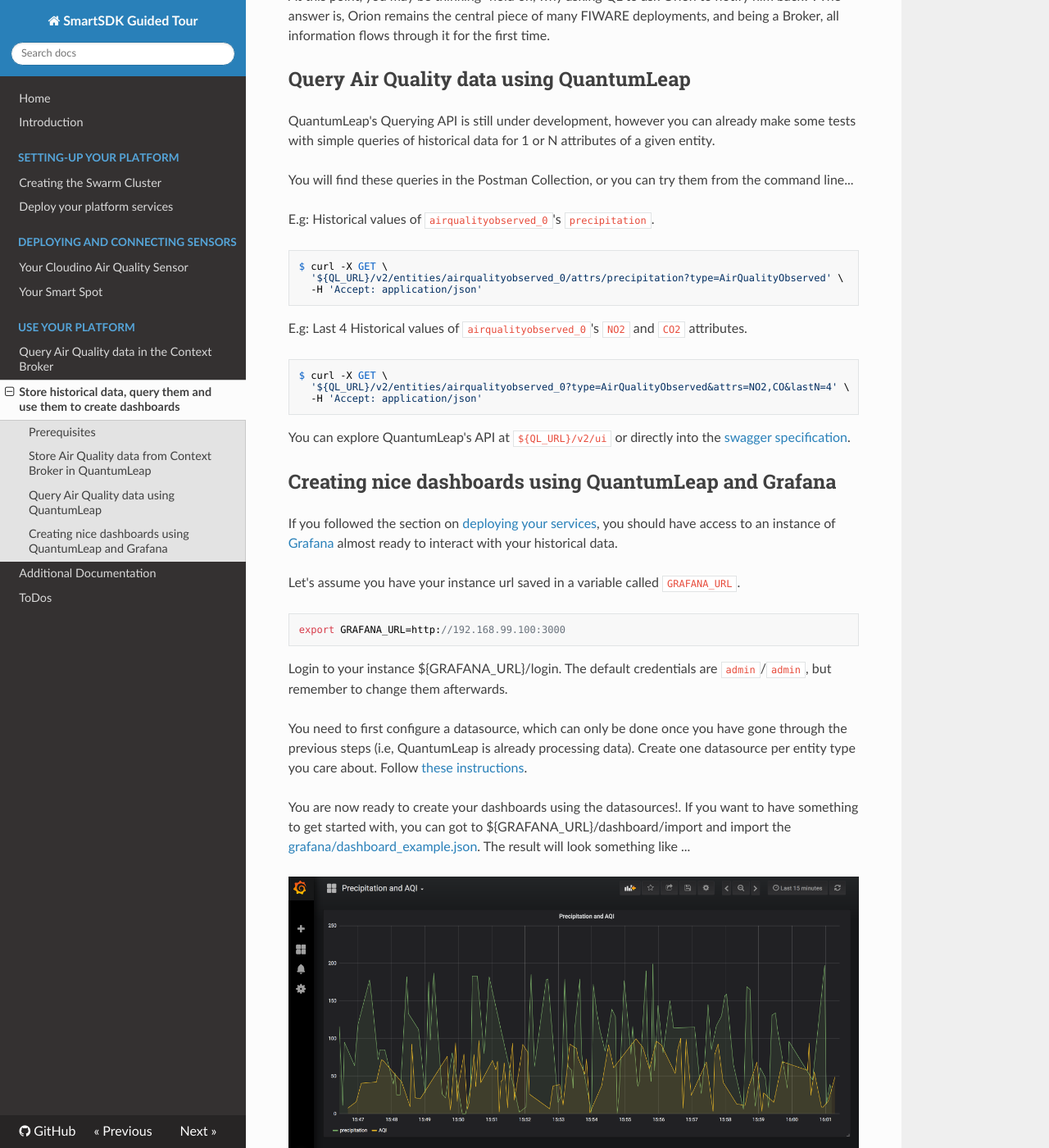
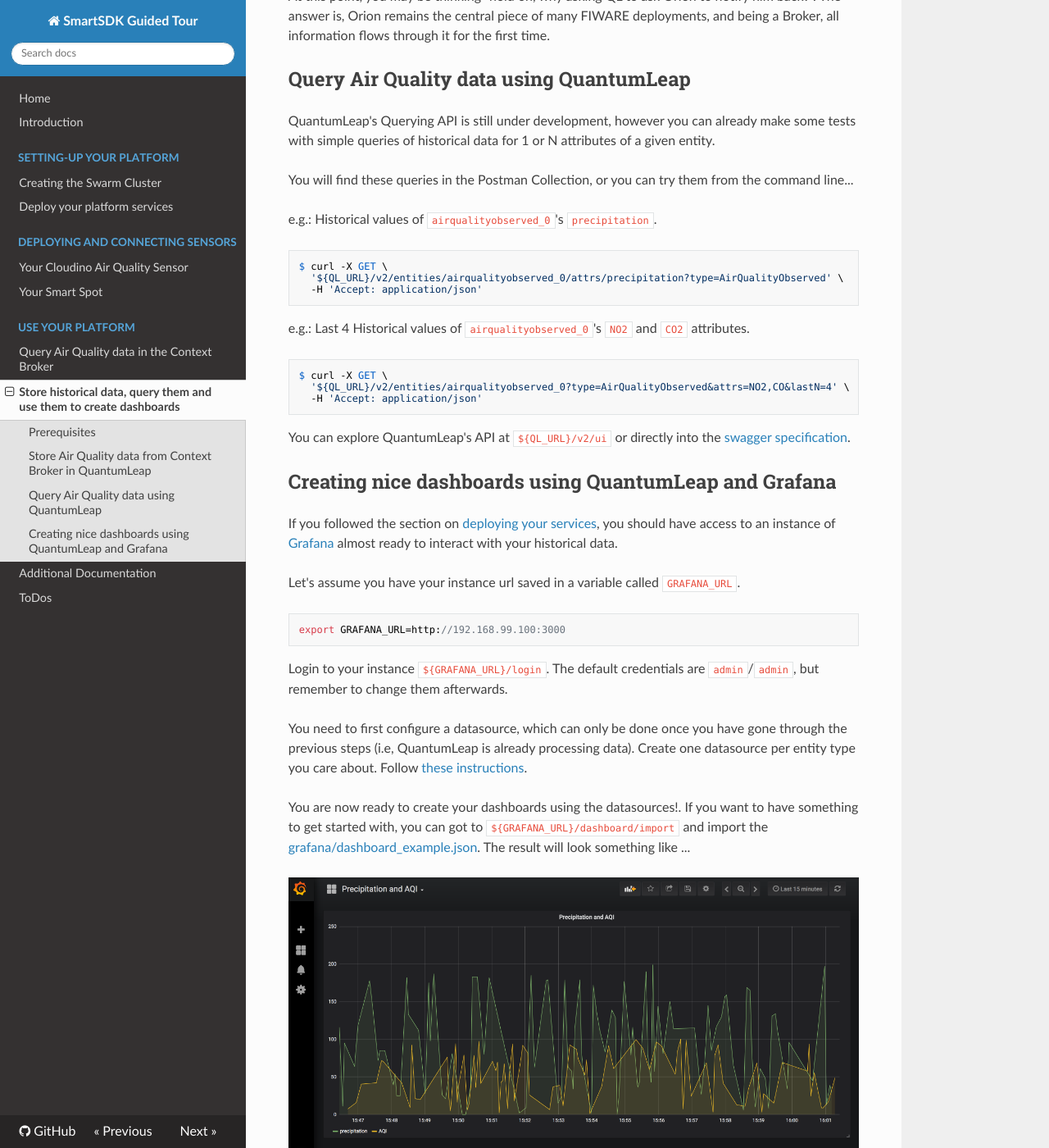
Before and after one commit to smartsdk/guided-tour, an MkDocs documentation site: the page built from docs/services/quantumleap.md, in a window 1280 px wide and 1400 px high, scrolled down 1226 px. Shown: the whole window at 82% size. Built offline with MkDocs 1.6.1, drawn with Linux system fonts in a browser that asks for light colours; nearby versions of some CDN libraries; comment, search, counter and statistics services are not loaded; old or Windows-style settings are respelled for this version of MkDocs; some of the changed text lies outside the part shown.

Commit message:
Minor fix

````diff
--- a/docs/services/quantumleap.md
+++ b/docs/services/quantumleap.md
@@ -24,13 +24,14 @@ endpoint `/v2/subscribe` that will create the subscription in Orion. By default,
 it will create a subscription to receive notification for ALL changes of ALL
 entities that enter Orion. For this guide this is good enough; however, if you
 want to adjust the scope of notifications, have a look at the `/v2/ui` endpoint
-of your deployed QL (E.g `${QL_URL}/v2/ui`).
+of your deployed QL (e.g. `${QL_URL}/v2/ui`).
 
 If you are using the [SmartSDK Postman Collection](https://github.com/smartsdk/smartsdk-recipes/blob/master/recipes/tools/postman_collection.json),
 you have already a prepared call for this endpoint within the QuantumLeap folder
 (QL Subscribe).
 
-Otherwise, you can call the endpoint from the command line as follows (mind the IPs)...
+Otherwise, you can call the endpoint from the command line as follows
+(mind the IPs)...
 
 ```
 $ curl -X POST \
@@ -65,7 +66,7 @@ a given entity.
 You will find these queries in the Postman Collection, or you can try them from
 the command line...
 
-E.g: Historical values of `airqualityobserved_0`'s `precipitation`.
+e.g.: Historical values of `airqualityobserved_0`'s `precipitation`.
 
 ```
 $ curl -X GET \
@@ -73,7 +74,7 @@ $ curl -X GET \
   -H 'Accept: application/json'
 ```
 
-E.g: Last 4 Historical values of `airqualityobserved_0`'s `NO2` and `CO2`
+e.g.: Last 4 Historical values of `airqualityobserved_0`'s `NO2` and `CO2`
 attributes.
 
 ```
@@ -97,7 +98,7 @@ Let's assume you have your instance url saved in a variable called `GRAFANA_URL`
 export GRAFANA_URL=http://192.168.99.100:3000
 ```
 
-Login to your instance ${GRAFANA_URL}/login. The default
+Login to your instance `${GRAFANA_URL}/login`. The default
 credentials are `admin`/`admin`, but remember to change them afterwards.
 
 You need to first configure a datasource, which can only be done once you have
@@ -105,7 +106,7 @@ gone through the previous steps (i.e, QuantumLeap is already processing data).
 Create one datasource per entity type you care about. Follow [these instructions](https://smartsdk.github.io/ngsi-timeseries-api/admin/grafana/).
 
 You are now ready to create your dashboards using the datasources!. If you want
-to have something to get started with, you can got to ${GRAFANA_URL}/dashboard/import
+to have something to get started with, you can got to `${GRAFANA_URL}/dashboard/import`
 and import the [grafana/dashboard_example.json](https://github.com/smartsdk/guided-tour/blob/master/docs/services/grafana/dashboard_example.json).
 The result will look something like ...
 
````
Also changed, not shown: docs/services/contextbroker.md (+2 -1 lines).
